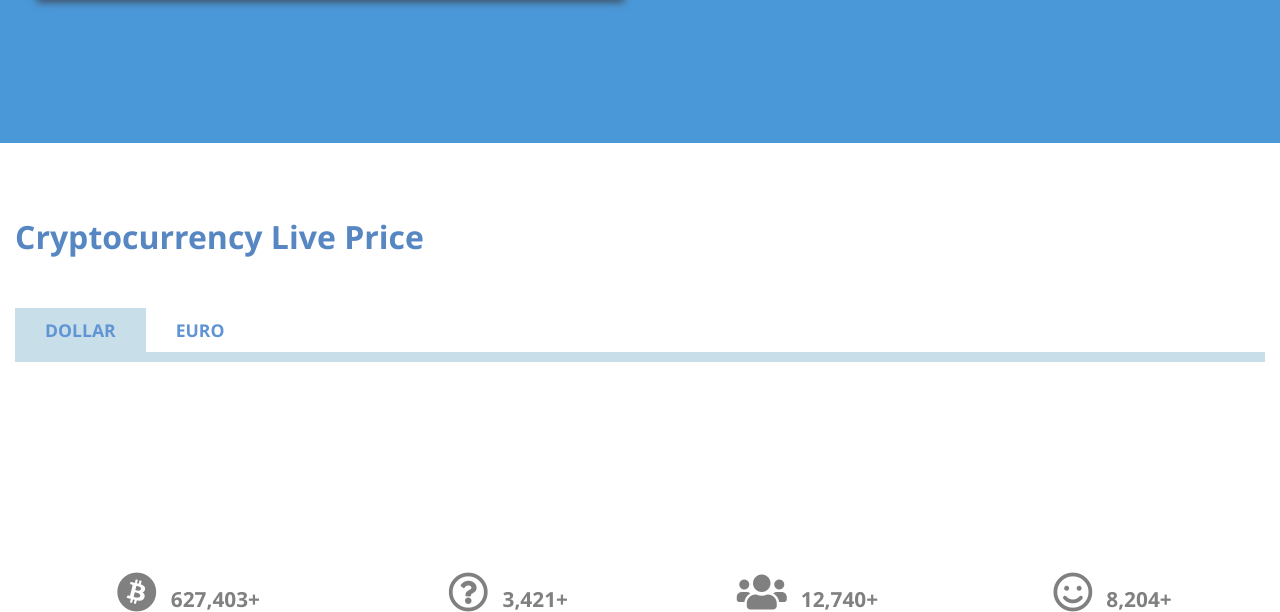
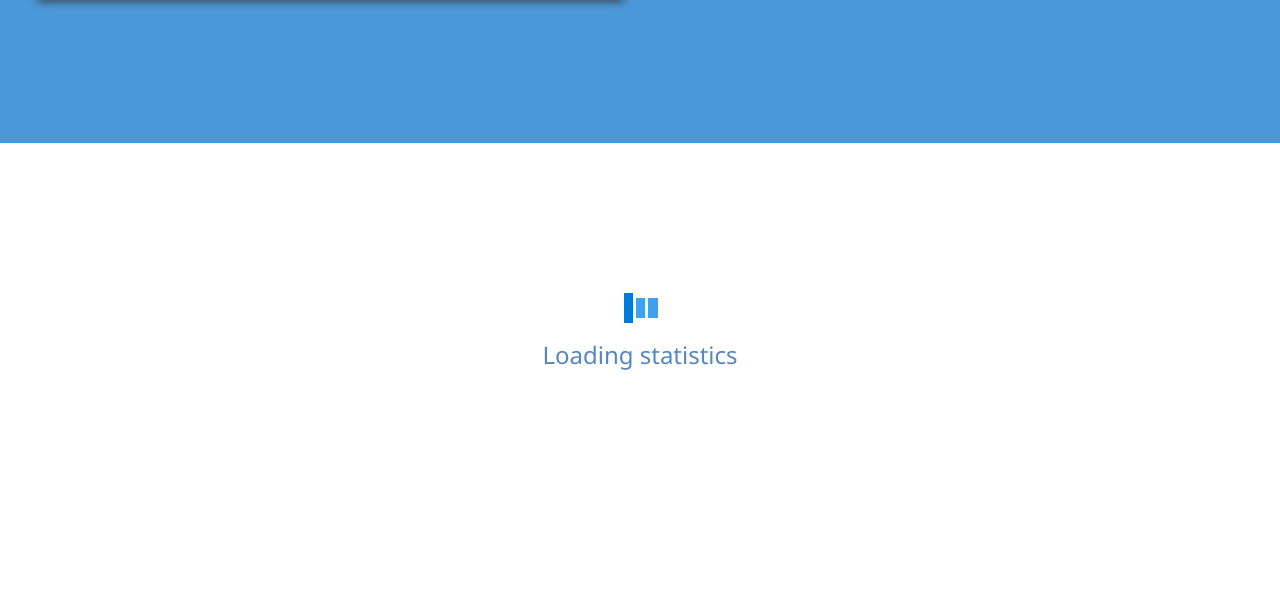
Before and after one commit to cocest/crypto-web, a PHP site: page /Workspace/pages/index.php in a window 1280 px wide. Shown: the part 2383-2995 px from the top of the page. Run offline with PHP 8.4, Linux system fonts and the light colour scheme.

Commit message:
Added loading animation for crypto-statistics

```diff
--- a/public_html/js/homepage.js
+++ b/public_html/js/homepage.js
@@ -11,6 +11,7 @@
     let slide_tm_wait = false;
     let testimonies_ready = false;
     let curr_crypto_price_btn_id = 0;
+    let is_crypto_stat_loading = true;
     let update_crypto_statistics_worker;
     let requestAnimationFrame = window.requestAnimationFrame
         || window.mozRequestAnimationFrame
@@ -566,8 +567,13 @@
 
             //listen to when data is sent
             update_crypto_statistics_worker.addEventListener("message", function (event) {
-                cryptoprices = event.data;
-                if (cryptoprices.length > 0) {
+                if (event.data.length > 0) {
+                    cryptoprices = event.data;
+                    if (is_crypto_stat_loading) {
+                        is_crypto_stat_loading = false;
+                        document.querySelector('.crypto-statistics-loading-cont').setAttribute('class', 'crypto-statistics-loading-cont remove-elem');
+                        document.querySelector('.crypto-statistics-section').setAttribute('class', 'crypto-statistics-section page-cont-max-width');
+                    }
                     addTableRowsForCrptoPrices(cryptoprices, curr_crypto_price_btn_id == 0 ? 'US_DOLLAR' : 'EURO');
                 }
             });
--- a/public_html/pages/index.php
+++ b/public_html/pages/index.php
@@ -240,7 +240,7 @@
 
     <!--Cryptocurrencies' price and trade statistics-->
     <div class="crypto-statistics-section-cont">
-        <div class="crypto-statistics-section page-cont-max-width">
+        <div class="crypto-statistics-section page-cont-max-width remove-elem">
             <div class="title-cont">
                 <h1 class="ux-txt-grayblue">Cryptocurrency Live Price</h1>
             </div>
@@ -252,6 +252,22 @@
                 <div class="table-wrapper">
                     <table id="crypto-st-tbl"></table>
                 </div>
+            </div>
+        </div>
+        <div class="crypto-statistics-loading-cont">
+            <div class="vt-bars-anim-cont">
+                <div class="vt-bar-cont">
+                    <div class="vt-bar-1"></div>
+                </div>
+                <div class="vt-bar-cont">
+                    <div class="vt-bar-2"></div>
+                </div>
+                <div class="vt-bar-cont">
+                    <div class="vt-bar-3"></div>
+                </div>
+            </div>
+            <div class="loading-txt-cont ux-txt-grayblue ux-fs-px-24">
+                Loading statistics
             </div>
         </div>
     </div>
--- a/public_html/styles/homepage.css
+++ b/public_html/styles/homepage.css
@@ -1,4 +1,84 @@
 /* custom css for the website should be place here */
+
+/********custom wait animation********/
+.vt-bars-anim-cont {
+    display: table;
+}
+
+.vt-bars-anim-cont .vt-bar-cont {
+    display: table-cell;
+    vertical-align: middle;
+    width: 8px;
+    height: 30px;
+    padding-left: 2px;
+    padding-right: 1px;
+}
+
+.vt-bars-anim-cont .vt-bar-cont .vt-bar-1,
+.vt-bars-anim-cont .vt-bar-cont .vt-bar-2,
+.vt-bars-anim-cont .vt-bar-cont .vt-bar-3 {
+    width: 100%;
+    height: 20px;
+}
+
+.vt-bars-anim-cont .vt-bar-cont .vt-bar-1 {
+    -webkit-animation: expand-1 0.8s linear infinite;
+    animation: expand-1 0.8s linear infinite;
+}
+
+ @-webkit-keyframes expand-1 {
+   0% { height: 30px; background-color: #037ad8;}
+   33% { height: 30px; background-color: #037ad8;}
+   34% { height: 20px; background-color: #3fa0ef;}
+   100% { height: 20px; background-color: #3fa0ef;}
+ }
+ @keyframes expand-1 {
+   0% { height: 30px; background-color: #037ad8;}
+   33% { height: 30px; background-color: #037ad8;}
+   34% { height: 20px; background-color: #3fa0ef;}
+   100% { height: 20px; background-color: #3fa0ef;}
+ }
+
+ .vt-bars-anim-cont .vt-bar-cont .vt-bar-2 {
+   -webkit-animation: expand-2 0.8s linear infinite;
+   animation: expand-2 0.8s linear infinite;
+ }
+
+ @-webkit-keyframes expand-2 {
+   0% { height: 20px; background-color: #3fa0ef; }
+   33% { height: 20px; background-color: #3fa0ef; }
+   34% { height: 30px; background-color: #037ad8; }
+   66% { height: 30px; background-color: #037ad8; }
+   67% { height: 20px; background-color: #3fa0ef; }
+   100% { height: 20px; background-color: #3fa0ef; }
+ }
+ @keyframes expand-2 {
+   0% { height: 20px; background-color: #3fa0ef;}
+   33% { height: 20px; background-color: #3fa0ef;}
+   34% { height: 30px; background-color: #037ad8; }
+   66% { height: 30px; background-color: #037ad8; }
+   67% { height: 20px; background-color: #3fa0ef; }
+   100% { height: 20px; background-color: #3fa0ef; }
+ }
+
+ .vt-bars-anim-cont .vt-bar-cont .vt-bar-3 {
+   -webkit-animation: expand-3 0.8s linear infinite;
+   animation: expand-3 0.8s linear infinite;
+ }
+
+ @-webkit-keyframes expand-3 {
+   0% { height: 20px; background-color: #3fa0ef; }
+   66% { height: 20px; background-color: #3fa0ef; }
+   67% { height: 30px; background-color: #037ad8; }
+   100% { height: 30px; background-color: #037ad8; }
+ }
+ @keyframes expand-3 {
+   0% { height: 20px; background-color: #3fa0ef; }
+   66% { height: 20px; background-color: #3fa0ef; }
+   67% { height: 30px; background-color: #037ad8; }
+   100% { height: 30px; background-color: #037ad8; }
+ }
+
 .shadow {
     box-shadow: 0px 1px 8px 2px rgba(0, 0, 0, 0.4);
 }
@@ -397,6 +477,21 @@
 .crypto-statistics-section-cont {
     padding-top: 50px;
     padding-bottom: 100px;
+}
+
+.crypto-statistics-loading-cont {
+    margin-top: 100px;
+    margin-bottom: 100px;
+}
+
+.crypto-statistics-loading-cont .vt-bars-anim-cont {
+    width: 37px;
+    margin: 0 auto;
+    margin-bottom: 15px;
+}
+
+.crypto-statistics-loading-cont .loading-txt-cont {
+    text-align: center;
 }
 
 #crypto-st-table-cont .tab-btn-cont {
```
